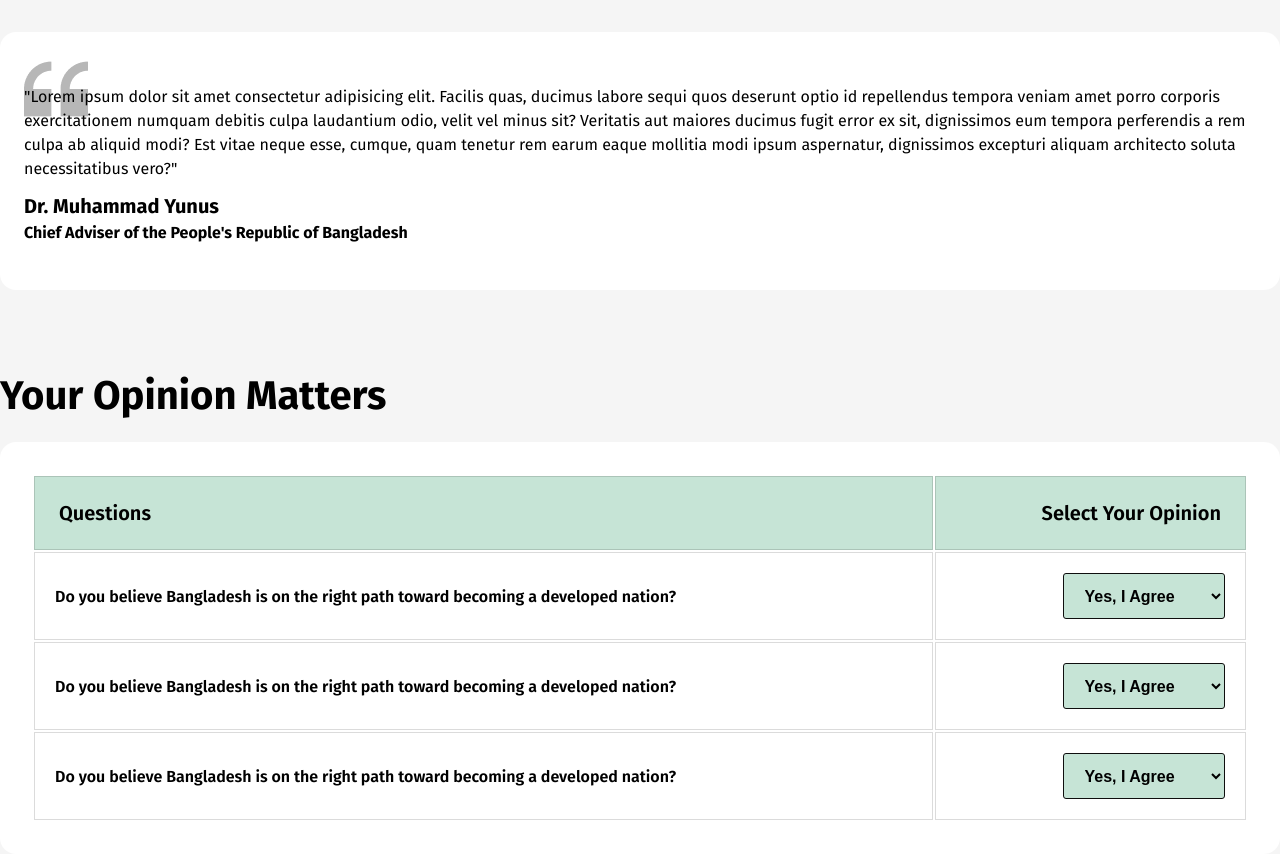
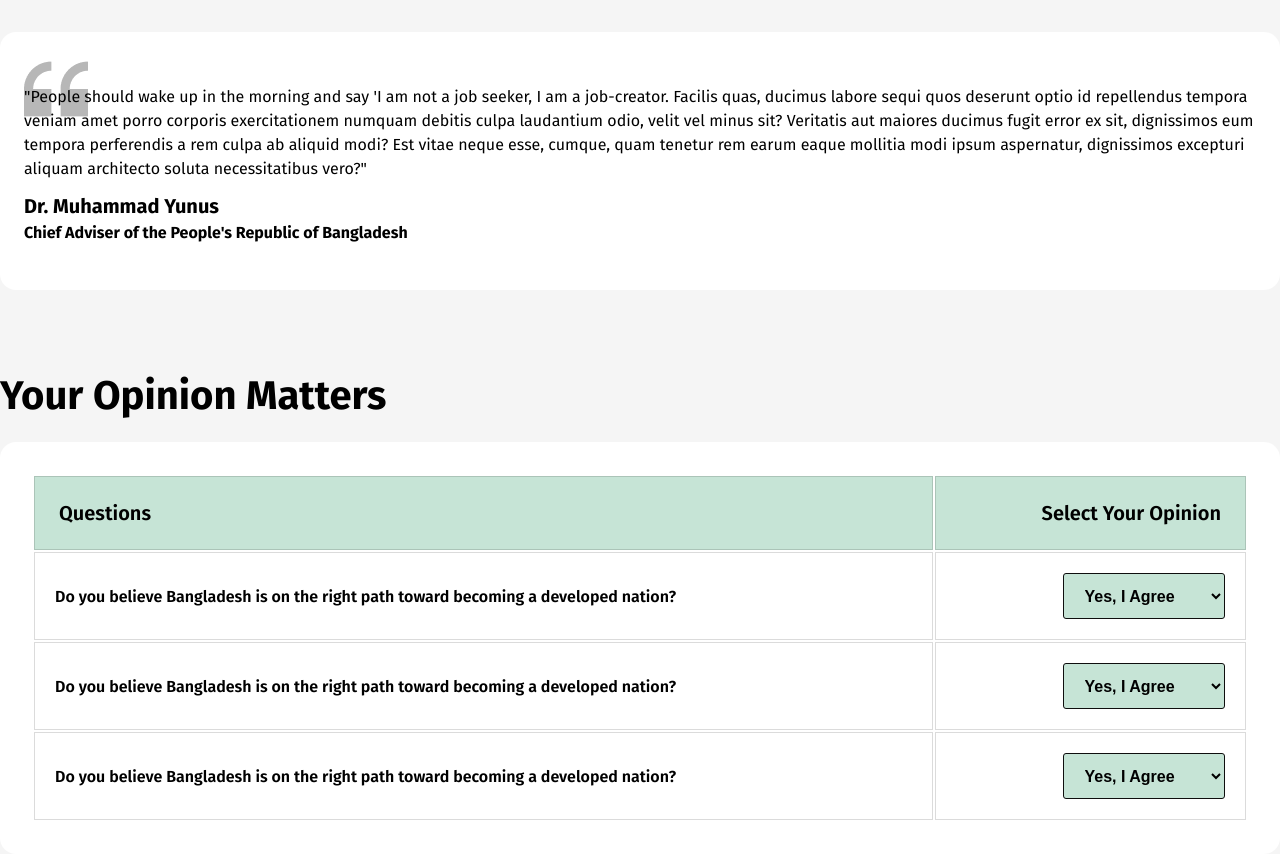
Before and after one commit to Code5linger/B11A1-assignment-1, a plain HTML site: page index.html in a window 1280 px wide. Shown: the part 1639-2493 px from the top of the page. Drawn offline with Linux system fonts and the light colour scheme.

Commit message:
Following "No Lorem Ipsum" Rule.
Removed some Lorem Ipsum (placeholder text)

```diff
--- a/index.html
+++ b/index.html
@@ -112,7 +112,9 @@
     </section>
 
     <section class="container flexer flex-left colorWhite quoteCard">
-        <p class="quoteCardContent">"Lorem ipsum dolor sit amet consectetur adipisicing elit. Facilis quas, ducimus labore sequi quos deserunt optio id repellendus tempora veniam amet porro corporis exercitationem numquam debitis culpa laudantium odio, velit vel minus sit? Veritatis aut maiores ducimus fugit error ex sit, dignissimos eum tempora perferendis a rem culpa ab aliquid modi? Est vitae neque esse, cumque, quam tenetur rem earum eaque mollitia modi ipsum aspernatur, dignissimos excepturi aliquam architecto soluta necessitatibus vero?"</p>
+        <p class="quoteCardContent">"People should wake up in the morning and say 'I am not a job seeker, I am a job-creator. Facilis quas, ducimus labore sequi quos deserunt optio id repellendus tempora veniam amet porro corporis exercitationem numquam debitis culpa laudantium odio, velit vel minus sit? Veritatis aut maiores ducimus fugit error ex sit, dignissimos eum tempora perferendis a rem culpa ab aliquid modi? Est vitae neque esse, cumque, quam tenetur rem earum eaque mollitia modi ipsum aspernatur, dignissimos excepturi aliquam architecto soluta necessitatibus vero?"</p>
+
+
         <h5>Dr. Muhammad Yunus</h5>
         <p class="pAlt">Chief Adviser of the People's Republic of Bangladesh</p>
     </section>
```
